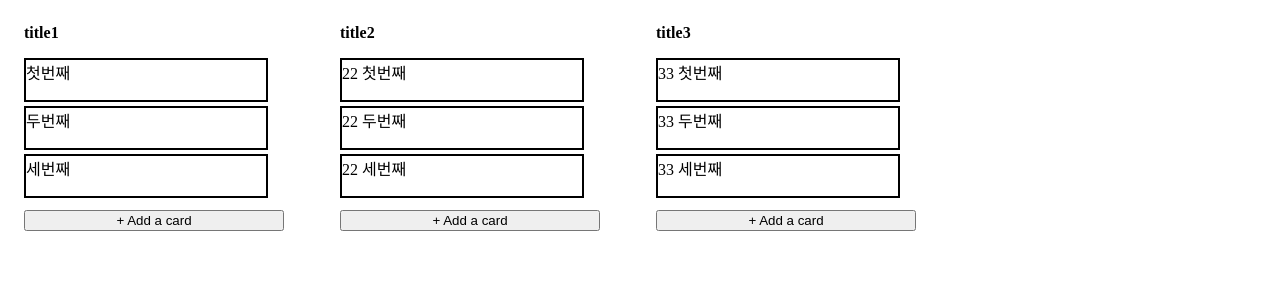
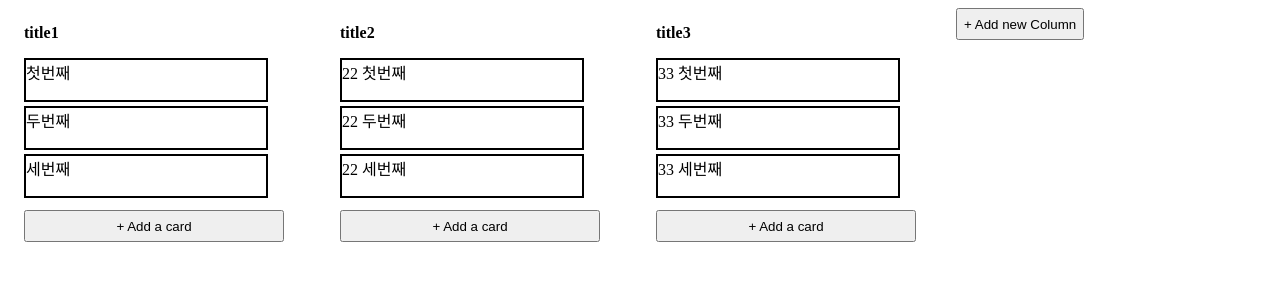
Before and after one commit to HoseokNa/my-kanban, a React (Create React App) app: page / in a window 1280 px wide. Shown: the top 300 px of the page. Built offline with nearby package versions, Linux system fonts and the light colour scheme.

Commit message:
feat: KanbanColumn 추가 기능 적용
- refs: #8

```diff
--- a/src/App.js
+++ b/src/App.js
@@ -1,5 +1,6 @@
 import styled from '@emotion/styled'
 import { useState } from 'react'
+import AddButton from './components/AddButton'
 import KanbanColumn from './components/KanbanColumn'
 
 const DUMMY_DATA = [
@@ -206,6 +207,15 @@ function App() {
 
     setKanbanColumns(nextKanbanColumns)
   }
+  const handleAddKanbanColumn = () => {
+    const nextKanbanColumn = {
+      id: new Date().getMilliseconds(),
+      title: 'title',
+      kanbanList: [],
+    }
+
+    setKanbanColumns([...kanbanColumns, nextKanbanColumn])
+  }
 
   return (
     <Container>
@@ -222,6 +232,7 @@ function App() {
           dragKanbanItem={dragKanbanItem}
         />
       ))}
+      <AddButton onAdd={handleAddKanbanColumn}>+ Add new Column</AddButton>
     </Container>
   )
 }
--- a/src/components/AddButton.js
+++ b/src/components/AddButton.js
@@ -7,5 +7,6 @@ function AddButton({ children, onAdd }) {
 export default AddButton
 
 const Button = styled.button`
+  height: 32px;
   cursor: pointer;
 `
```
